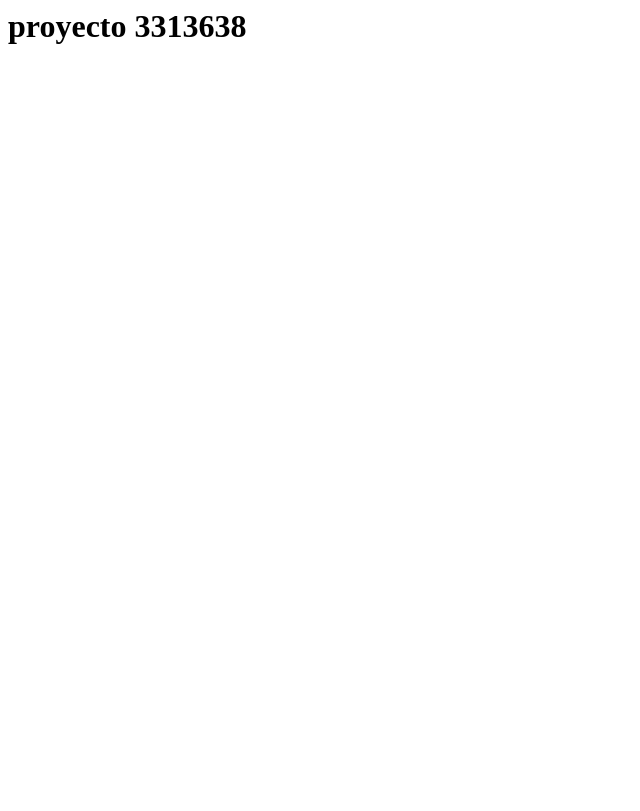
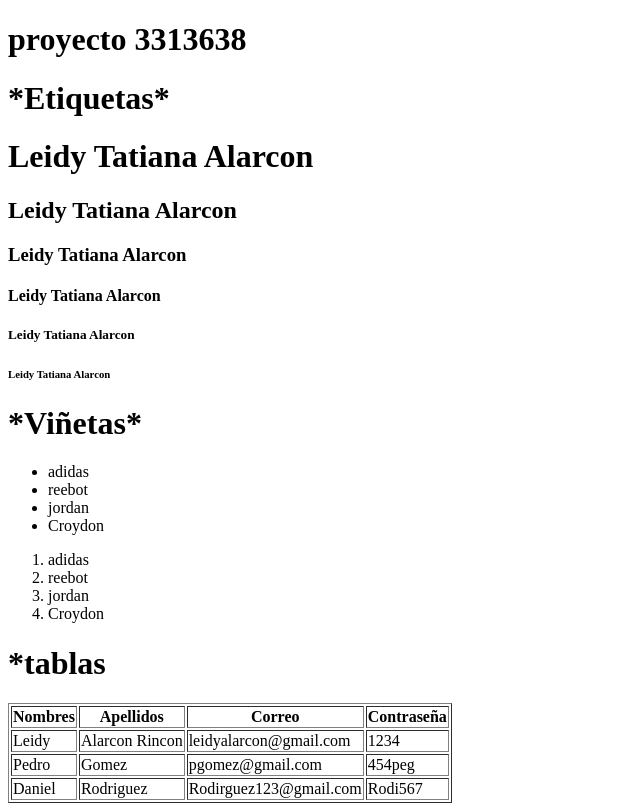
Before and after one commit to leidytalarcon/proyecto3313638, a plain HTML site: page index.html in a window 1280 px wide. Shown: the whole page, without its empty margins (0-640 px from the left). Drawn offline with Linux system fonts and the light colour scheme.

Commit message:
actulice el index hasta la tabla

```diff
--- a/index.html
+++ b/index.html
@@ -1 +1,76 @@
-<h1>proyecto 3313638</h1>
+<!DOCTYPE html>
+<html lang="en">
+<head>
+    <meta charset="UTF-8">
+    <meta name="viewport" content="width=device-width, initial-scale=1.0">
+    <title>3313638</title>
+</head>
+<body>
+    <h1>proyecto 3313638</h1>
+    <h1>*Etiquetas*</h1>
+    <h1>Leidy Tatiana Alarcon</h1>
+    <h2>Leidy Tatiana Alarcon</h2>
+    <h3>Leidy Tatiana Alarcon</h3>
+    <h4>Leidy Tatiana Alarcon</h4>
+    <h5>Leidy Tatiana Alarcon</h5>
+    <h6>Leidy Tatiana Alarcon</h6>
+
+    <h1>*Viñetas*</h1>
+    <ul>
+        <li>adidas</li>
+        <li>reebot</li>
+        <li>jordan</li>
+        <li>Croydon</li>
+
+    </ul>
+
+    <!-- Lista ordenada-->
+    <ol>
+
+        <li>adidas</li>
+        <li>reebot</li>
+        <li>jordan</li>
+        <li>Croydon</li>
+    </ol>
+
+
+    <h1>*tablas</h1>
+    <table border="1">
+
+        <tr>
+            <th>Nombres </th>
+            <th>Apellidos</th>
+            <th>Correo</th>
+            <th>Contraseña</th>
+
+
+        </tr>
+
+
+            <td>Leidy </td>
+            <td>Alarcon Rincon</td>
+            <td>leidyalarcon@gmail.com</td>
+            <td>1234</td>
+
+
+        </tr>
+
+            <td>Pedro </td>
+            <td>Gomez</td>
+            <td>pgomez@gmail.com</td>
+            <td>454peg</td>
+
+
+        </tr>
+
+
+            <td>Daniel </td>
+            <td>Rodriguez</td>
+            <td>Rodirguez123@gmail.com</td>
+            <td>Rodi567</td>
+
+
+        </tr>
+    </table>
+</body>
+</html>
```
